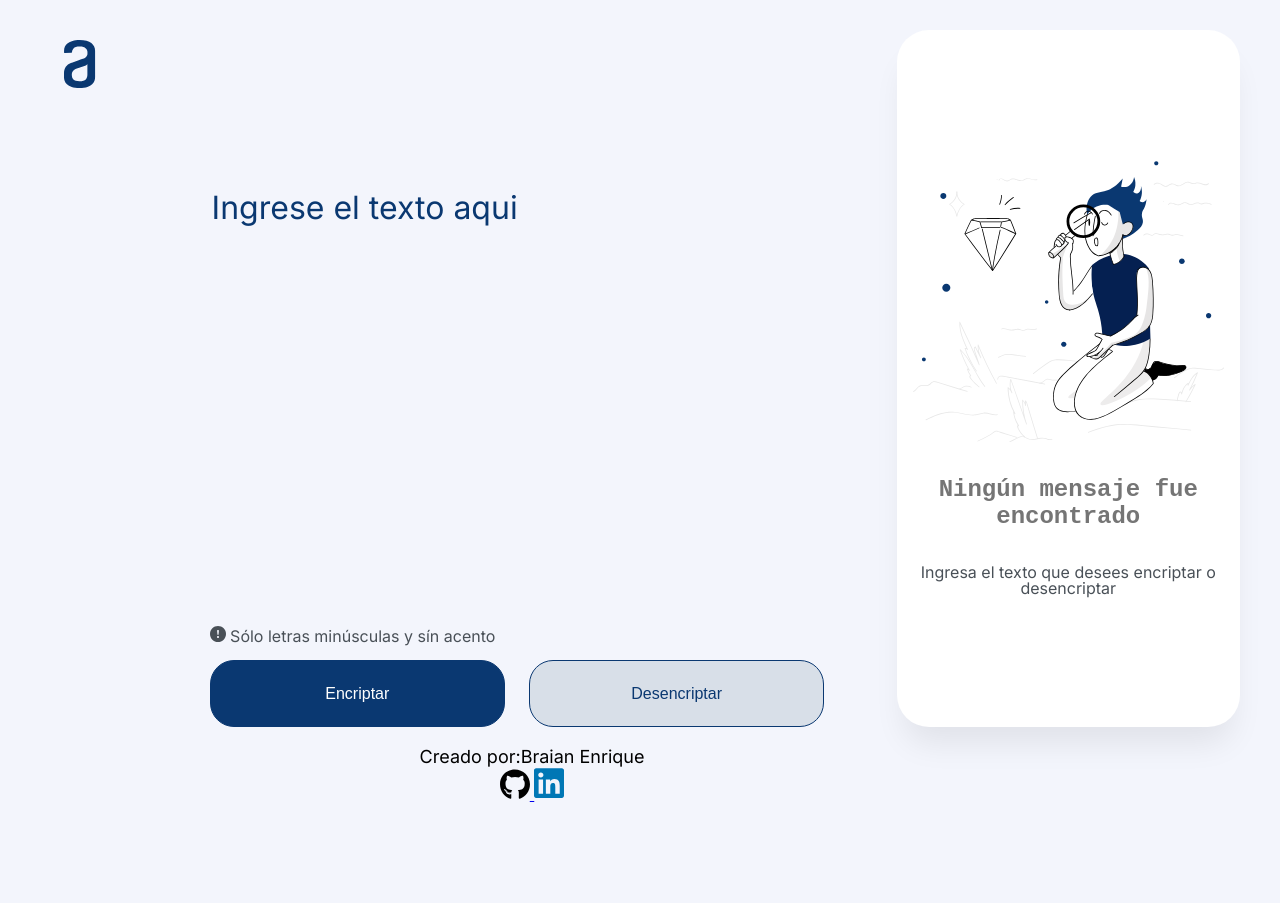
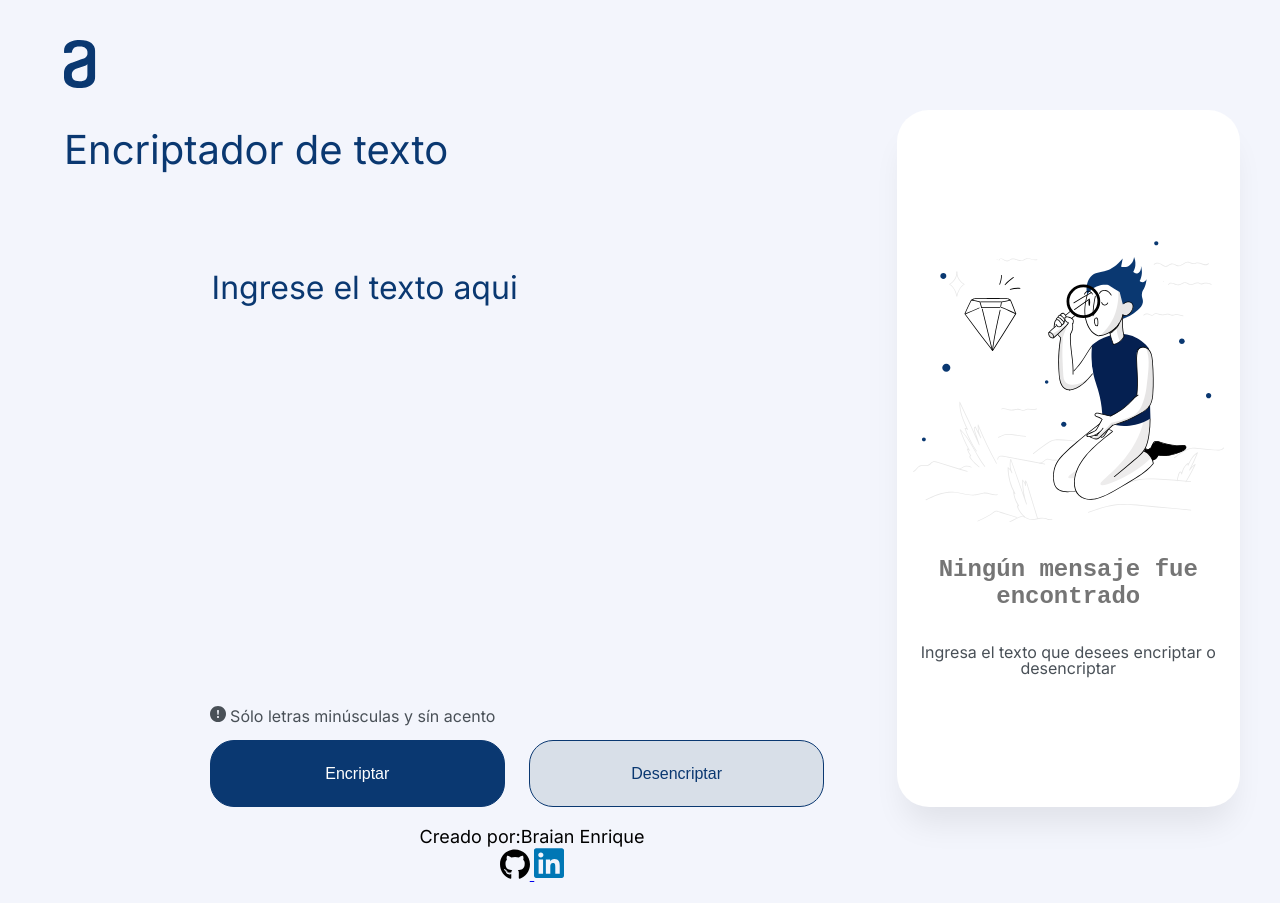
Before and after one commit to Braian14/EncriptadorOneBRAIAN, a plain HTML site: page index.html in a window 1280 px wide. Before the commit the page ends 823 px from the top, so only its background shows below. Drawn offline with nearby package versions, Linux system fonts and the light colour scheme.

Commit message:
Modificaciones en el proyecto

```diff
--- a/css/style.css
+++ b/css/style.css
@@ -44,6 +44,19 @@ font-family: "Inter", sans-serif
 }
 .header__logo{
     margin-top: 40px;
+
+}
+.header__titulo{
+    margin-top: 40px;
+    width: 90%;
+    font-size: 40px;
+    color:var(--color-blue);
+    font-family: "Inter", sans-serif;
+    /* gap: 90px;   */
+    /* display: flex; */
+    align-items:flex-start;
+
+
 
 }
 /* Main */
--- a/index.html
+++ b/index.html
@@ -20,6 +20,7 @@
         <div class="header">
          <img  class="header__logo"
          src="./imagenes/alura.svg" alt="">
+         <div class= "header__titulo"></p>Encriptador de texto</p></div>
 
         </div>
     </header>
```
